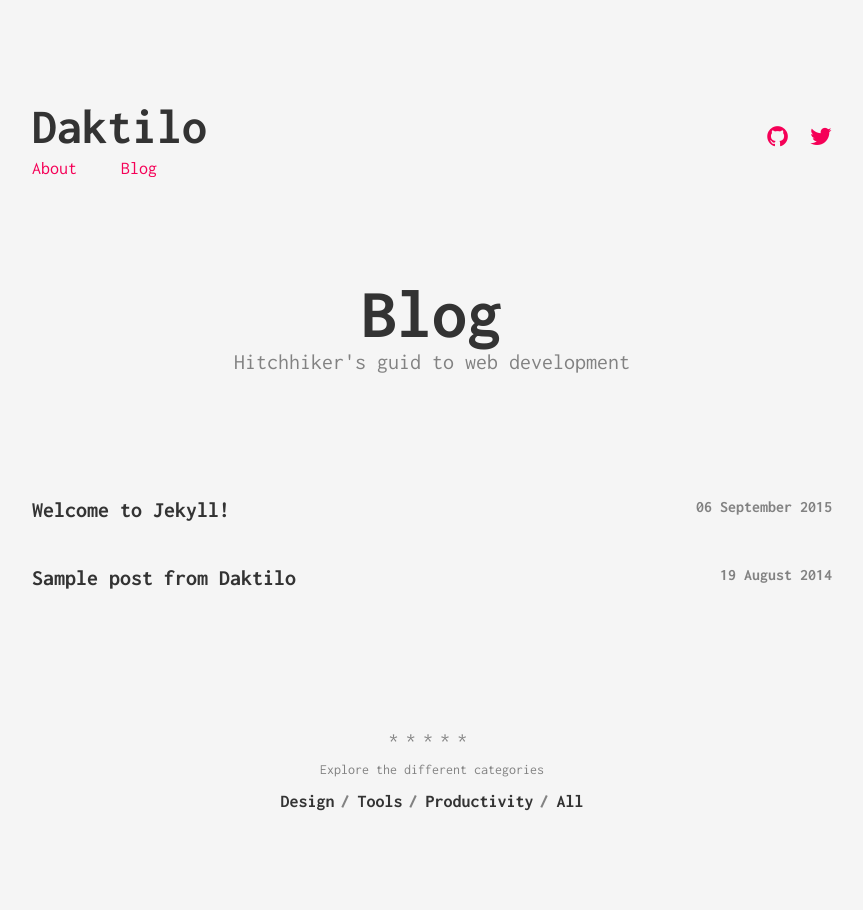
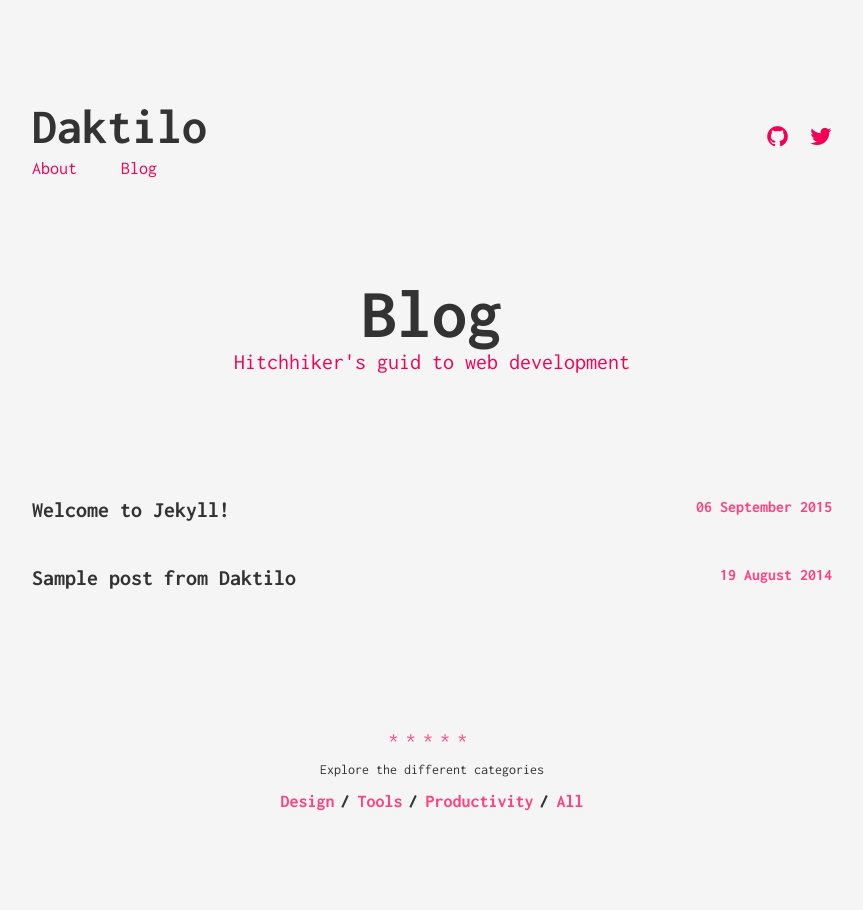
Before and after one commit to kronik3r/daktilo, a Jekyll site: the page built from index.html, in a window 1280 px wide. Shown: the whole page, without its empty margins (208-1071 px from the left). Built offline with Jekyll 4.4.1, drawn with Linux system fonts in a browser that asks for light colours.

Commit message:
Valentina light

```diff
--- a/_sass/_default.scss
+++ b/_sass/_default.scss
@@ -59,8 +59,9 @@
     }
 }
 
+//Autore
 strong {
-    color: $iron;
+    color: $lightValentine;
 }
 
 /* =Header */
@@ -133,7 +134,7 @@
 .page-title__subtitle {
     font-weight: 400;
     font-size: 22px;
-    color: $cloudy;
+    color: $valentine;
 }
 
 .post-title {
@@ -169,7 +170,7 @@
     font-size: 16px;
     float: right;
     vertical-align: middle;
-    color: $cloudy;
+    color: $lightValentine;
 }
 
 .empty-post-list {
@@ -182,13 +183,14 @@
 /* =Explore */
 .explore {
     text-align: center;
-    color: $cloudy;
+    color: $iron;
     margin-top: 140px;
 }
 
 .explore__devider {
     font-size: 18px;
     letter-spacing: 8.18px;
+    color: $lightValentine;
 }
 
 .explore__label {
@@ -209,13 +211,14 @@
 }
 
 .categories__item a {
-    color: $iron;
+    color: $lightValentine;
 }
 
 .categories__item:after {
     content: "/";
     margin-left: 6px;
-    color: $cloudy;
+    font-weight: bold;
+    color: $iron;
 }
 
 .categories__item:last-child:after {
@@ -226,7 +229,7 @@
 
 /* =Post page */
 .about {
-    color: $lightValentine;
+    color: $cloudy;
     margin-top: 70px;
     text-align: center;
     line-height: 24px;
--- a/css/main.scss
+++ b/css/main.scss
@@ -10,8 +10,7 @@
 $iron: #333333;
 $cloudy: #828282;
 $valentine: #F50057;
-$lightValentine: #ef6294;
-$test: #6A1B9A;
+$lightValentine: #FF4081;
 
 @import
     "mixins",
```
